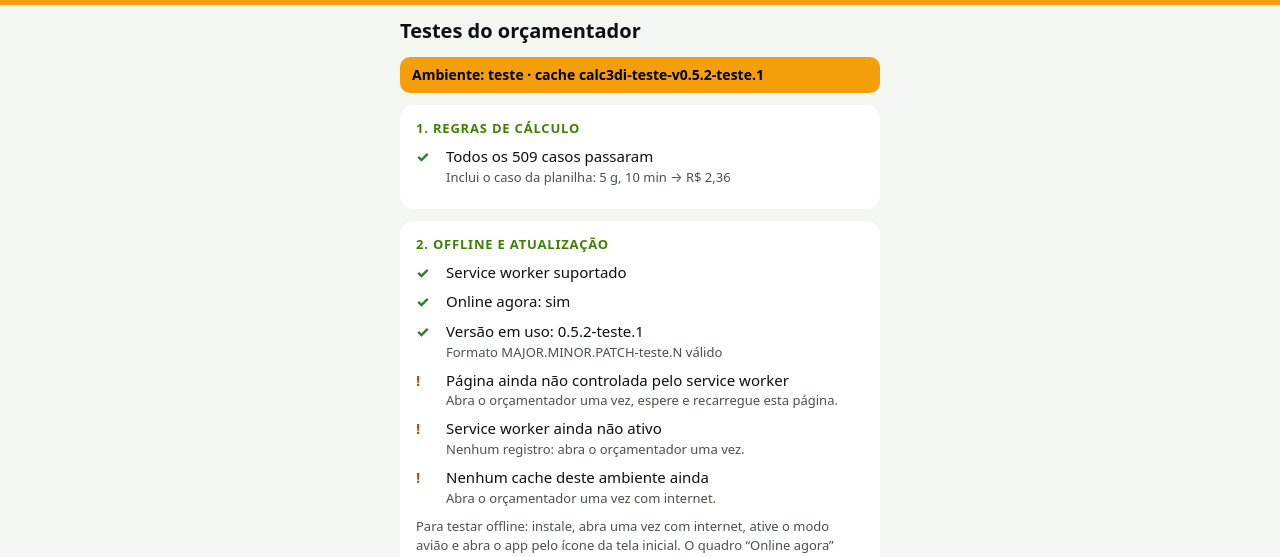
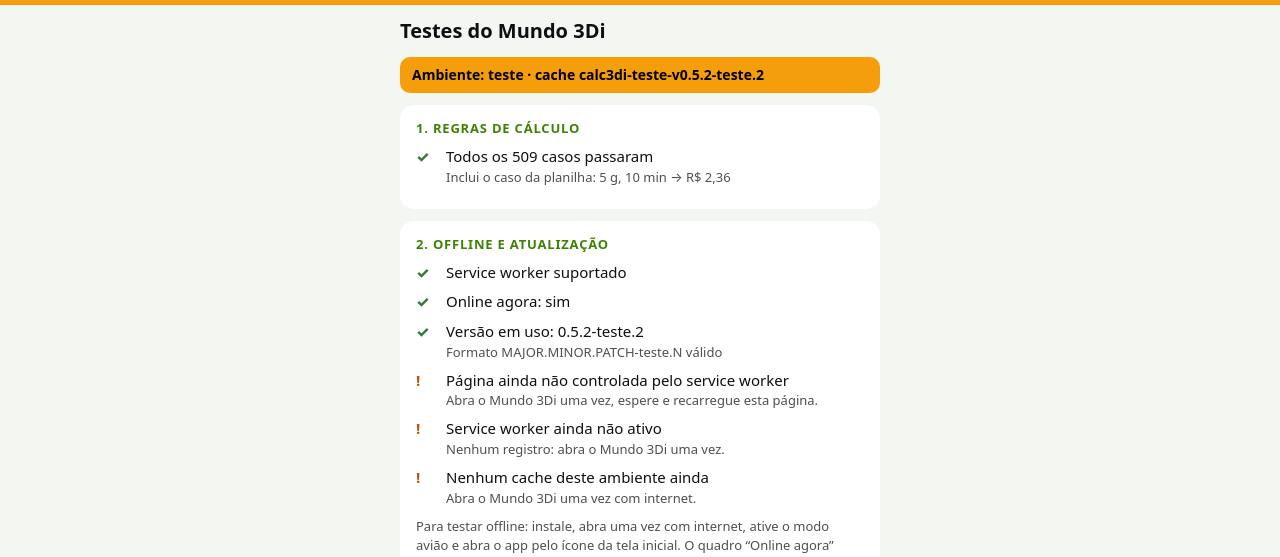
Before and after one commit to marceloptatagiba-dmv/mundo3di-staging, a plain HTML site: page testes.html in a window 1280 px wide. Shown: the top 557 px of the page. Drawn offline with Linux system fonts and the light colour scheme.

Commit message:
0.5.2-teste.2: nome do app passa a ser Mundo 3Di (manifest, títulos, textos, subtítulo removido); rótulo do backup passa a mundo3di
Co-Authored-By: Claude Sonnet 5.5 <noreply@anthropic.com>
Claude-Session: https://claude.ai/code/session_01AH9PHqCSmKH8A3MnCoJGkx

```diff
--- a/app.js
+++ b/app.js
@@ -1,4 +1,4 @@
-/* Orçamentador Mundo 3DI — interface */
+/* Mundo 3Di — interface */
 (function () {
   'use strict';
 
@@ -1549,7 +1549,7 @@
   if (ios) mostrarConvite('Para instalar: toque em Compartilhar e depois em “Adicionar à Tela de Início”.', false);
   window.addEventListener('beforeinstallprompt', function (ev) {
     ev.preventDefault(); pedidoInstalar = ev;
-    mostrarConvite('Instale o orçamentador na tela inicial para usar sem internet.', true);
+    mostrarConvite('Instale o Mundo 3Di na tela inicial para usar sem internet.', true);
   });
   $('instalar-btn').addEventListener('click', function () {
     if (!pedidoInstalar) return;
@@ -1575,7 +1575,7 @@
     var pendente = versaoNova !== null;
     var link = $('versao-atualizar');
     $('versao-uso').textContent = pendente ? 'versão ' + versaoEmUso + ' ·'
-      : 'Orçamento 3DI' + (versaoEmUso ? ' · versão ' + versaoEmUso : '');
+      : 'Mundo 3Di' + (versaoEmUso ? ' · versão ' + versaoEmUso : '');
     link.hidden = !pendente;
     link.textContent = (versaoNova ? versaoNova + ' pronta' : 'Nova versão pronta') + ' — Atualizar';
     $('faixa-titulo').textContent = versaoNova ? 'Versão ' + versaoNova + ' pronta' : 'Nova versão pronta';
--- a/calc.js
+++ b/calc.js
@@ -1,4 +1,4 @@
-/* Orçamentador Mundo 3DI — regras de cálculo (sem dependência de tela) */
+/* Mundo 3Di — regras de cálculo (sem dependência de tela) */
 (function (root) {
   'use strict';
 
@@ -292,7 +292,7 @@
 
   /* ---------- Meu negócio e dados do orçamento (o registro dos envios fica em dados.js) ---------- */
 
-  var NOME_PADRAO = 'Mundo 3DI';
+  var NOME_PADRAO = 'Mundo 3Di';
   var LIMITES_NEGOCIO = { nome: 40, whatsapp: 20, instagram: 40, cidade: 40, cnpj: 18, prazo: 40, pagamento: 80, obs: 160 };
   var VALIDADE_PADRAO = 7;     // dias
 
@@ -360,7 +360,7 @@
 
   /* Texto do orçamento para enviar ao cliente (não revela custo nem margem).
      opcoes.material: nome do filamento — só entra no texto se vier preenchido (opção "Mostrar filamento no orçamento").
-     opcoes.numero: nº do orçamento (inteiro) · opcoes.negocio: nome do negócio (vazio = Mundo 3DI). */
+     opcoes.numero: nº do orçamento (inteiro) · opcoes.negocio: nome do negócio (vazio = Mundo 3Di). */
   function textoOrcamento(r, opcoes) {
     var material = opcoes && opcoes.material ? String(opcoes.material).trim() : '';
     var negocio = opcoes && opcoes.negocio ? String(opcoes.negocio).trim() : '';
--- a/config-ambiente.js
+++ b/config-ambiente.js
@@ -7,7 +7,7 @@
   root.AMBIENTE_3DI = {
     nome: 'teste',
     prefixoCache: 'calc3di-teste',
-    versao: '0.5.2-teste.1',   // MAJOR.MINOR.PATCH-teste.N: o N sobe a cada publicação no staging; na produção vale o mesmo número sem o sufixo
+    versao: '0.5.2-teste.2',   // MAJOR.MINOR.PATCH-teste.N: o N sobe a cada publicação no staging; na produção vale o mesmo número sem o sufixo
     chaveConfig: 'mundo3di-teste-config',
     extraCache: ['testes.html', 'testes-casos.js']
   };
--- a/dados.js
+++ b/dados.js
@@ -1,4 +1,4 @@
-/* Orçamentador Mundo 3DI — registro dos envios e histórico (funções puras, sem tela; testadas no node) */
+/* Mundo 3Di — registro dos envios e histórico (funções puras, sem tela; testadas no node) */
 (function (root) {
   'use strict';
 
@@ -8,7 +8,7 @@
   var MAX_CORES = 8;
   var ATALHOS_MARGEM = [70, 80, 90, 100];
   var LIMITE_LEMBRETE_BACKUP = 20;       // orçamentos desde o último backup (a faixa de lembrete aparece só no Histórico)
-  var BACKUP_APP = 'orcamentador-3di';
+  var BACKUP_APP = 'mundo3di';
   var BACKUP_FORMATO = 1;                // número do formato do arquivo: só muda quando o arquivo deixar de ser compatível
   var MAX_CATALOGO = 100;
   var NOME_PECA_MAX = 120; // nome da peça no catálogo; igual ao da descrição do orçamento (o nome vira a descrição quando ela fica vazia)
@@ -517,9 +517,9 @@
    * 'novo' = feito por uma versão mais nova do formato (o app precisa ser atualizado).
    */
   var ERROS_BACKUP = {
-    invalido: 'Este arquivo não é um backup do Orçamento 3DI.',
+    invalido: 'Este arquivo não é um backup do Mundo 3Di.',
     novo: 'Backup feito numa versão mais nova. Atualize o app.',
-    grande: 'Este arquivo é grande demais para ser um backup do Orçamento 3DI.'
+    grande: 'Este arquivo é grande demais para ser um backup do Mundo 3Di.'
   };
   function lerBackup(texto) {
     if (typeof texto !== 'string') return { ok: false, erro: 'invalido' };
--- a/orcamento-img.js
+++ b/orcamento-img.js
@@ -1,4 +1,4 @@
-/* Orçamentador Mundo 3DI — imagem (JPG) do orçamento, desenhada em canvas.
+/* Mundo 3Di — imagem (JPG) do orçamento, desenhada em canvas.
    Sem biblioteca e sem internet. Usa SÓ o objeto de Calc.dadosOrcamento(): custo, margem, perda e lucro nem chegam aqui. */
 (function (root) {
   'use strict';
--- a/sw.js
+++ b/sw.js
@@ -1,4 +1,4 @@
-/* Orçamentador Mundo 3DI — funcionamento offline.
+/* Mundo 3Di — funcionamento offline.
    Ao alterar qualquer arquivo do app, aumente a versao em config-ambiente.js (MAJOR.MINOR.PATCH; no staging com -teste.N) para os celulares baixarem a atualização.
    Prefixo e versão do cache vêm de config-ambiente.js: produção e teste têm os seus e nunca apagam o cache um do outro.
    Cache = <prefixo>-v<versao> (ex.: calc3di-v0.4.0 · calc3di-teste-v0.4.0-teste.1). */
--- a/testes-casos.js
+++ b/testes-casos.js
@@ -71,9 +71,9 @@
     igual('mínimo com tudo zero fica 0', m(com({ peso: 0, tempo: 0, minimo: 10 }).valorCobrar), 'R$ 0,00');
 
     // v2 · 5. texto do orçamento
-    igual('texto 1 peça', C.textoOrcamento(r1).replace(NB, ' '), '*Orçamento — Mundo 3DI*\nPeça impressa em 3D\n*Valor: R$ 2,36*');
+    igual('texto 1 peça', C.textoOrcamento(r1).replace(NB, ' '), '*Orçamento — Mundo 3Di*\nPeça impressa em 3D\n*Valor: R$ 2,36*');
     igual('texto 3 peças', C.textoOrcamento(r3).replace(NB, ' '),
-      '*Orçamento — Mundo 3DI*\n3 peças impressas em 3D\nValor por peça: R$ 2,36\n*Total: R$ 7,09*');
+      '*Orçamento — Mundo 3Di*\n3 peças impressas em 3D\nValor por peça: R$ 2,36\n*Total: R$ 7,09*');
 
     // v3 · 1. vários filamentos
     igual('filamento: rolo 1 kg a R$ 150 = R$ 150/kg', C.precoKgMaterial({ precoRolo: 150, pesoRolo: 1000 }), 150);
@@ -108,11 +108,11 @@
     igual('lista vazia salva: cria PLA', C.lerMateriais({ materiais: [], precoKg: 99 }).materiais[0].precoRolo, 99);
     var rTpu = com({ peso: 100, tempo: 0, precoKg: C.precoKgMaterial({ precoRolo: 90, pesoRolo: 500 }) });
     igual('TPU 100 g (rolo 500 g a R$ 90): material', m(rTpu.material), 'R$ 18,00');
-    igual('texto sem material (opção desligada)', C.textoOrcamento(r1, { material: '' }).replace(NB, ' '), '*Orçamento — Mundo 3DI*\nPeça impressa em 3D\n*Valor: R$ 2,36*');
+    igual('texto sem material (opção desligada)', C.textoOrcamento(r1, { material: '' }).replace(NB, ' '), '*Orçamento — Mundo 3Di*\nPeça impressa em 3D\n*Valor: R$ 2,36*');
     igual('texto com material (1 peça)', C.textoOrcamento(r1, { material: 'PETG' }).replace(NB, ' '),
-      '*Orçamento — Mundo 3DI*\nPeça impressa em 3D\nMaterial: PETG\n*Valor: R$ 2,36*');
+      '*Orçamento — Mundo 3Di*\nPeça impressa em 3D\nMaterial: PETG\n*Valor: R$ 2,36*');
     igual('texto com material (3 peças)', C.textoOrcamento(r3, { material: 'PETG' }).replace(NB, ' '),
-      '*Orçamento — Mundo 3DI*\n3 peças impressas em 3D\nMaterial: PETG\nValor por peça: R$ 2,36\n*Total: R$ 7,09*');
+      '*Orçamento — Mundo 3Di*\n3 peças impressas em 3D\nMaterial: PETG\nValor por peça: R$ 2,36\n*Total: R$ 7,09*');
     var txtMat = C.textoOrcamento(r3, { material: 'PETG' }).toLowerCase();
     igual('texto nunca mostra custo nem margem', /custo|margem|lucro|perda/.test(txtMat), false);
 
@@ -177,7 +177,7 @@
     var d1 = C.dadosOrcamento(r1, { negocio: null, numero: 3, data: hoje });
     igual('dados: nº', d1.numero, '0003');
     igual('dados: data e validade (+7 dias)', d1.data + ' → ' + d1.validade, '14/11/2026 → 21/11/2026');
-    igual('dados: nome padrão Mundo 3DI', d1.negocioNome, 'Mundo 3DI');
+    igual('dados: nome padrão Mundo 3Di', d1.negocioNome, 'Mundo 3Di');
     igual('dados: 1 peça sem "valor por peça"', d1.valorPeca, '');
     igual('dados: total', d1.total.replace(NB, ' '), 'R$ 2,36');
     igual('dados: descrição padrão (1 peça)', d1.descricao, 'Peça impressa em 3D');
@@ -197,10 +197,10 @@
       'cidade,cliente,cnpj,data,descricao,instagram,material,negocioNome,numero,obs,pagamento,prazo,qtd,total,validade,valorPeca,whatsapp');
     igual('dados: valores de custo não aparecem em lugar nenhum',
       [rExtra.custoTotal, rExtra.lucro, rExtra.perda, rExtra.custoBase].every(function (v) { return dadosExtra.indexOf(m(v).replace(NB, ' ').toLowerCase()) === -1; }), true);
-    igual('texto com nº: título', C.textoOrcamento(r1, { numero: 7 }).replace(NB, ' '), '*Orçamento Nº 0007 — Mundo 3DI*\nPeça impressa em 3D\n*Valor: R$ 2,36*');
+    igual('texto com nº: título', C.textoOrcamento(r1, { numero: 7 }).replace(NB, ' '), '*Orçamento Nº 0007 — Mundo 3Di*\nPeça impressa em 3D\n*Valor: R$ 2,36*');
     igual('texto com nome do negócio', C.textoOrcamento(r3, { numero: 12, negocio: 'Oficina X', material: 'PETG' }).replace(NB, ' '),
       '*Orçamento Nº 0012 — Oficina X*\n3 peças impressas em 3D\nMaterial: PETG\nValor por peça: R$ 2,36\n*Total: R$ 7,09*');
-    igual('texto sem nº continua igual à v2', C.textoOrcamento(r1).replace(NB, ' '), '*Orçamento — Mundo 3DI*\nPeça impressa em 3D\n*Valor: R$ 2,36*');
+    igual('texto sem nº continua igual à v2', C.textoOrcamento(r1).replace(NB, ' '), '*Orçamento — Mundo 3Di*\nPeça impressa em 3D\n*Valor: R$ 2,36*');
     var reg = D.novoRegistro(re, { numero: 9, formato: 'imagem', quando: new Date(Date.UTC(2026, 10, 14, 18, 30)), material: 'PLA', cliente: 'Ana', descricao: 'Vaso' });
     igual('registro: nº, formato e data/hora', reg.n + ' ' + reg.formato + ' ' + reg.ts, '9 imagem 2026-11-14T18:30:00.000Z');
     igual('registro: valores (qtd 2, extras R$ 1,50)', [reg.qtd, reg.valorPeca, reg.total, reg.custoTotal, reg.lucro].join('/'), '2/4.18/8.36/4.18/4.18');
@@ -260,7 +260,7 @@
     igual('modo inválido = exato', m(com({ arredondar: 'abc' }).valorCobrar), 'R$ 2,36');
     // orçamento enviado mostra o valor arredondado, sem revelar o arredondamento
     var txtArr = C.textoOrcamento(r3a, { numero: 1 }).replace(NB, ' ');
-    igual('texto mostra o valor arredondado', txtArr, '*Orçamento Nº 0001 — Mundo 3DI*\n3 peças impressas em 3D\nValor por peça: R$ 2,50\n*Total: R$ 7,50*');
+    igual('texto mostra o valor arredondado', txtArr, '*Orçamento Nº 0001 — Mundo 3Di*\n3 peças impressas em 3D\nValor por peça: R$ 2,50\n*Total: R$ 7,50*');
     igual('texto não cita arredondamento', /arredond/.test(txtArr.toLowerCase()), false);
     igual('imagem: total e valor por peça arredondados', (function () { var d = C.dadosOrcamento(r3a, { numero: 1 }); return d.valorPeca.replace(NB, ' ') + ' / ' + d.total.replace(NB, ' '); })(), 'R$ 2,50 / R$ 7,50');
     igual('dados da imagem não citam arredondamento', /arredond/.test(JSON.stringify(C.dadosOrcamento(r3a, { numero: 1 })).toLowerCase()), false);
@@ -480,7 +480,7 @@
     var regsBk = [mkReg(1, 5, { cliente: 'Ana', entrada: D.montarEntrada(entPlanilha), versaoApp: '0.4.0' }), mkReg(2, 3), mkReg(3, 1, { status: 'aprovado', statusEm: em(1, 9).toISOString() })];
     var aparelho = { config: cfgBackup, logo: LOGO, contador: 3, registros: regsBk, catalogo: [{ id: 'c1', nome: 'Suporte' }], materialAtual: 'petg' };
     var arqBk = D.montarBackup(aparelho, { ambiente: 'producao', versaoApp: '0.4.0', criadoEm: em(0, 18, 40) });
-    igual('backup: cabeçalho do arquivo', [arqBk.app, arqBk.formato, arqBk.ambiente, arqBk.versaoApp, arqBk.criadoEm === em(0, 18, 40).toISOString()].join('|'), 'orcamentador-3di|1|producao|0.4.0|true');
+    igual('backup: cabeçalho do arquivo', [arqBk.app, arqBk.formato, arqBk.ambiente, arqBk.versaoApp, arqBk.criadoEm === em(0, 18, 40).toISOString()].join('|'), 'mundo3di|1|producao|0.4.0|true');
     igual('backup: dados guardados', Object.keys(arqBk.dados).join(','), 'config,logo,contador,registros,catalogo,materialAtual');
     igual('backup: versaoApp do staging aceita o sufixo', D.montarBackup(aparelho, { versaoApp: '0.4.0-teste.3' }).versaoApp, '0.4.0-teste.3');
     igual('backup: nome do arquivo', D.nomeArquivoBackup(hojeH), 'backup-orcamento-3di-2026-11-14.json');
@@ -491,17 +491,17 @@
     igual('backup: arquivo com BOM é lido', D.lerBackup('﻿' + JSON.stringify(arqBk)).ok, true);
     igual('backup: sem logo e sem catálogo', JSON.stringify(D.lerBackup(JSON.stringify(D.montarBackup({ config: cfgBackup, contador: 1, registros: [] }, {}))).backup.dados.catalogo) + '|' + D.lerBackup(JSON.stringify(D.montarBackup({ config: cfgBackup }, {}))).backup.dados.logo + '|', '[]||');
     igual('backup: logo que não é imagem é descartado', D.montarDados({ logo: 'javascript:alert(1)' }).logo, '');
-    igual('backup: registros inválidos são descartados na leitura', D.lerBackup(JSON.stringify({ app: 'orcamentador-3di', formato: 1, dados: { registros: [regsBk[0], null, { n: 'x' }, 7] } })).backup.dados.registros.length, 1);
+    igual('backup: registros inválidos são descartados na leitura', D.lerBackup(JSON.stringify({ app: 'mundo3di', formato: 1, dados: { registros: [regsBk[0], null, { n: 'x' }, 7] } })).backup.dados.registros.length, 1);
     igual('backup: catálogo guarda no máximo 100 peças', D.montarDados({ catalogo: new Array(130).fill({ id: 'x' }) }).catalogo.length, 100);
     function erroBk(txt) { var r = D.lerBackup(txt); return r.ok ? 'ok' : r.erro; }
     igual('backup inválido: texto que não é JSON', erroBk('isto não é json'), 'invalido');
     igual('backup inválido: JSON de outro app', erroBk('{"app":"outro","formato":1,"dados":{}}'), 'invalido');
-    igual('backup inválido: sem dados', erroBk('{"app":"orcamentador-3di","formato":1}'), 'invalido');
+    igual('backup inválido: sem dados', erroBk('{"app":"mundo3di","formato":1}'), 'invalido');
     igual('backup inválido: lista em vez de arquivo', erroBk('[1,2]'), 'invalido');
-    igual('backup inválido: formato que não é número', erroBk('{"app":"orcamentador-3di","formato":"1","dados":{}}'), 'invalido');
+    igual('backup inválido: formato que não é número', erroBk('{"app":"mundo3di","formato":"1","dados":{}}'), 'invalido');
     igual('backup inválido: arquivo da planilha', erroBk('Nº;Data;Hora'), 'invalido');
-    igual('backup de formato mais novo pede atualizar o app', erroBk('{"app":"orcamentador-3di","formato":2,"dados":{}}'), 'novo');
-    igual('backup: mensagens de erro', D.ERROS_BACKUP.invalido + ' / ' + D.ERROS_BACKUP.novo, 'Este arquivo não é um backup do Orçamento 3DI. / Backup feito numa versão mais nova. Atualize o app.');
+    igual('backup de formato mais novo pede atualizar o app', erroBk('{"app":"mundo3di","formato":2,"dados":{}}'), 'novo');
+    igual('backup: mensagens de erro', D.ERROS_BACKUP.invalido + ' / ' + D.ERROS_BACKUP.novo, 'Este arquivo não é um backup do Mundo 3Di. / Backup feito numa versão mais nova. Atualize o app.');
     igual('backup: arquivo grande demais não é lido', erroBk(new Array(D.MAX_ARQUIVO_BACKUP + 2).join('a')), 'grande');
     igual('backup de outro ambiente é aceito', D.lerBackup(JSON.stringify(D.montarBackup(aparelho, { ambiente: 'teste' }))).backup.ambiente, 'teste');
     var rb = D.resumoBackup(lido.backup);
--- a/testes.html
+++ b/testes.html
@@ -3,7 +3,7 @@
 <head>
 <meta charset="utf-8">
 <meta name="viewport" content="width=device-width, initial-scale=1">
-<title>Testes — Orçamentador 3DI</title>
+<title>Testes — Mundo 3Di</title>
 <script src="config-ambiente.js"></script>
 <style>
 :root{--verde:#3D8203;--ok:#2E7D32;--aviso:#B45309;--falha:#B91C1C;--preto:#0E0F10;--fundo:#F4F6F2;--borda:#D5DCCF;--suave:#4A524A}
@@ -28,7 +28,7 @@ pre{margin:8px 0 0;white-space:pre-wrap;word-break:break-word;font-size:12px;bac
 </head>
 <body>
 <main>
-  <h1>Testes do orçamentador</h1>
+  <h1>Testes do Mundo 3Di</h1>
   <div class="faixa" id="amb">Carregando…</div>
 
   <section>
@@ -63,7 +63,7 @@ pre{margin:8px 0 0;white-space:pre-wrap;word-break:break-word;font-size:12px;bac
     <button type="button" id="b-limpar">Limpar dados de teste</button>
   </section>
 
-  <a class="btn principal" href="index.html">Abrir o orçamentador</a>
+  <a class="btn principal" href="index.html">Abrir o Mundo 3Di</a>
 </main>
 
 <script src="calc.js"></script>
@@ -118,17 +118,17 @@ pre{margin:8px 0 0;white-space:pre-wrap;word-break:break-word;font-size:12px;bac
       ctl.postMessage({ tipo: 'versao' }, [canal.port2]);
       setTimeout(function () { if (/perguntando/.test(liV.lastChild.textContent)) liV.lastChild.textContent = 'Versão do service worker: sem resposta em 1 s (a faixa diria só “Nova versão pronta”)'; }, 1000);
     }
-    linha(lo, ctl ? 'ok' : 'aviso', ctl ? 'Esta página é controlada pelo service worker' : 'Página ainda não controlada pelo service worker', ctl ? ctl.scriptURL : 'Abra o orçamentador uma vez, espere e recarregue esta página.');
+    linha(lo, ctl ? 'ok' : 'aviso', ctl ? 'Esta página é controlada pelo service worker' : 'Página ainda não controlada pelo service worker', ctl ? ctl.scriptURL : 'Abra o Mundo 3Di uma vez, espere e recarregue esta página.');
     navigator.serviceWorker.getRegistration().then(function (reg) {
       linha(lo, reg && reg.active ? 'ok' : 'aviso', reg && reg.active ? 'Service worker ativo' : 'Service worker ainda não ativo',
-        reg ? (reg.waiting ? 'Há uma versão nova aguardando: feche e abra o app.' : 'Sem versão pendente') : 'Nenhum registro: abra o orçamentador uma vez.');
+        reg ? (reg.waiting ? 'Há uma versão nova aguardando: feche e abra o app.' : 'Sem versão pendente') : 'Nenhum registro: abra o Mundo 3Di uma vez.');
     });
   }
   if (window.caches) {
     caches.keys().then(function (nomes) {
       var meus = nomes.filter(function (n) { return n.indexOf(A.prefixoCache + '-v') === 0; });
       var outros = nomes.filter(function (n) { return meus.indexOf(n) === -1; });
-      if (!meus.length) { linha(lo, 'aviso', 'Nenhum cache deste ambiente ainda', 'Abra o orçamentador uma vez com internet.'); }
+      if (!meus.length) { linha(lo, 'aviso', 'Nenhum cache deste ambiente ainda', 'Abra o Mundo 3Di uma vez com internet.'); }
       meus.forEach(function (n) {
         caches.open(n).then(function (c) { return c.keys(); }).then(function (k) { linha(lo, 'ok', 'Cache ' + n, k.length + ' arquivos guardados'); });
       });
@@ -146,7 +146,7 @@ pre{margin:8px 0 0;white-space:pre-wrap;word-break:break-word;font-size:12px;bac
   $('b-share').addEventListener('click', function () {
     var r = $('r-share');
     if (!navigator.share) { r.textContent = 'Este navegador não tem compartilhamento nativo.'; return; }
-    navigator.share({ text: '*Orçamento — Mundo 3DI*\nTeste de compartilhamento' }).then(
+    navigator.share({ text: '*Orçamento — Mundo 3Di*\nTeste de compartilhamento' }).then(
       function () { r.textContent = 'Compartilhado com sucesso.'; },
       function (e) { r.textContent = (e && e.name === 'AbortError') ? 'Cancelado por você (normal).' : 'Erro: ' + (e && e.name); });
   });
```
Also changed, not shown: index.html (+5 -5 lines), manifest.webmanifest, 1 other file.
